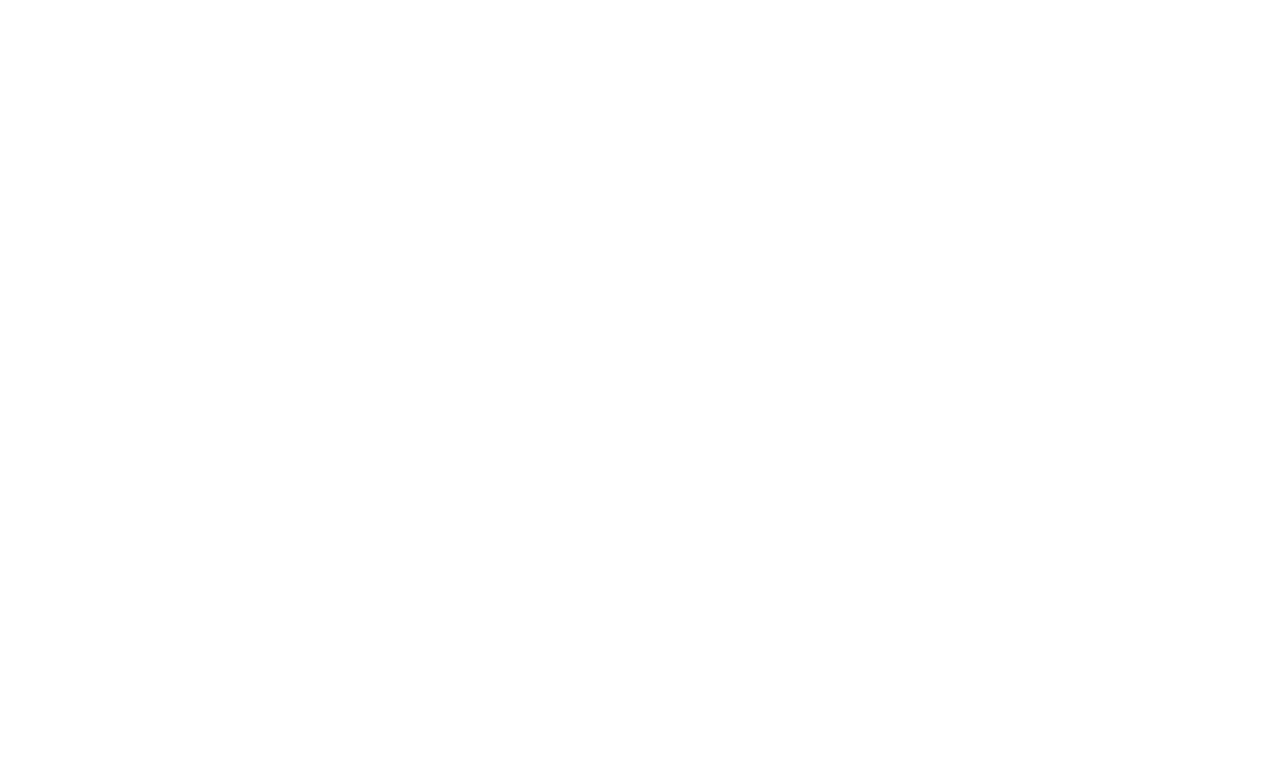
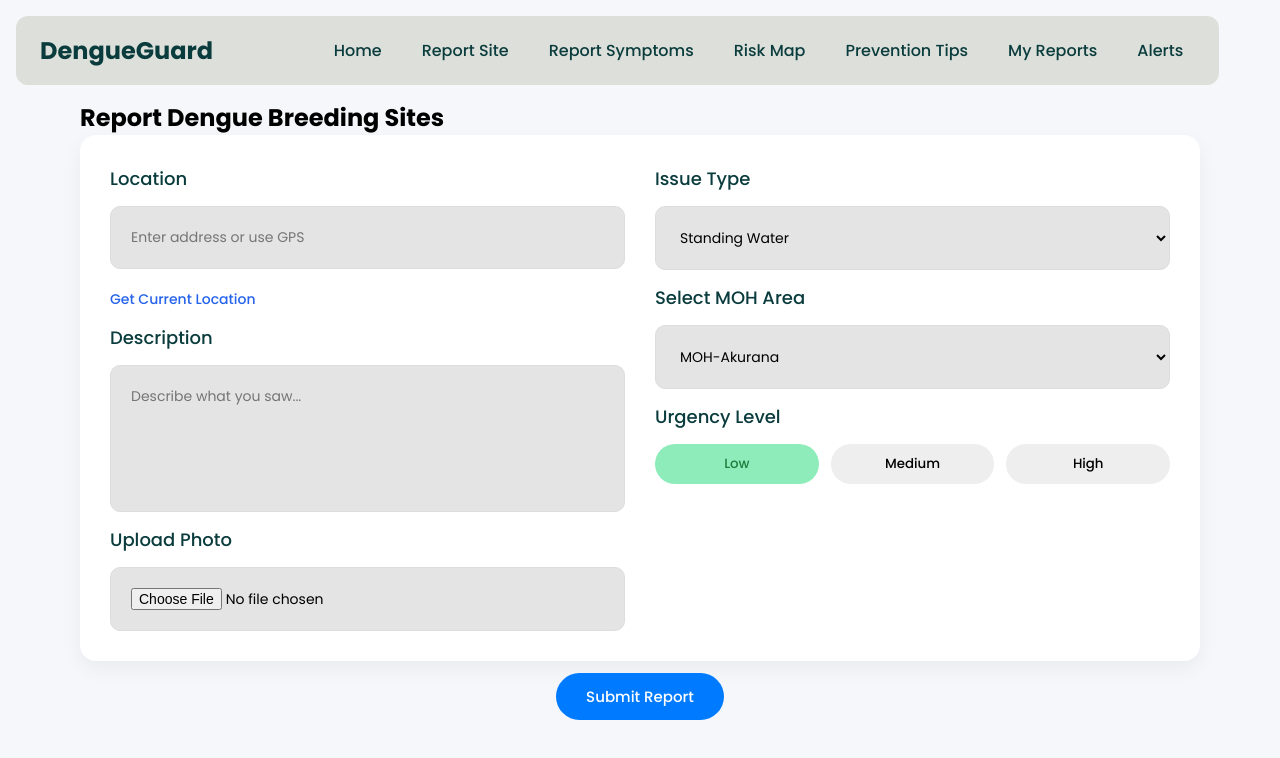
Before and after one commit to emika-sandina/dengue-guard, a React (Vite) app in the folder frontend/: page /citizen/report-sites in a window 1280 px wide. Before the commit this address had no page. Shown: the top 758 px of the page. Built offline with nearby package versions, Linux system fonts and the light colour scheme.

Commit message:
enabled current location access for the report sites page

```diff
--- a/frontend/src/App.jsx
+++ b/frontend/src/App.jsx
@@ -8,15 +8,17 @@
 import CitizenHome from "./pages/citizen/Home Page/CitizenHome";
 import MOHHome from "./pages/moh/Home Page/MOHHome";
 import ReportSites from "./pages/citizen/Report Breeding Sites/ReportSites";
+import ReportCases from "./pages/citizen/Report Cases Page/reportCases"
 
 function App() {
   return (
     <Router>
       <Routes>
-        <Route path="/" element={<Navigate to="/moh/home" />} />
+        <Route path="/" element={<Navigate to="/citizen/home" />} />
         <Route path="/citizen/home" element={<CitizenHome />} />
         <Route path="/moh/home" element={<MOHHome />}/>
-        <Route path="/citizen/report-site" element={<ReportSites/>}/>
+        <Route path="/citizen/report-sites" element={<ReportSites/>}/>
+        <Route path="/citizen/report-cases" element={<ReportCases/>}/>
       </Routes>
     </Router>
   );
--- a/frontend/src/pages/citizen/Report Breeding Sites/ReportSites.jsx
+++ b/frontend/src/pages/citizen/Report Breeding Sites/ReportSites.jsx
@@ -27,11 +27,48 @@
     setPhoto(e.target.files[0]);
   };
 
+  const getCurrentLocation = () => {
+    //checks whether the current browser supports geolocation
+    if (!navigator.geolocation) {
+      //if not supported, it displays an error to the user
+      alert("Geolocation is not supported by your browser");
+      return;
+    }
+
+    navigator.geolocation.getCurrentPosition(
+      //if the user allows access to his/her current location this block of code runs
+      (position) => {
+        const { latitude, longitude } = position.coords;
+        reverseGeocode(latitude, longitude);
+      },
+      //this code block runs if the user denies permission
+      (error) => {
+        alert("Unable to retrieve your location");
+        console.error(error);
+      },
+    );
+  };
+  //converts co-ordinates into a human readable address
+  const reverseGeocode = async (lat, lon) => {
+    const url = `https://nominatim.openstreetmap.org/reverse?format=jsonv2&lat=${lat}&lon=${lon}`;
+
+    try {
+      //sends an http req to openstreetmap and the response is converted to a JS Object from JSON
+      const response = await fetch(url);
+      const data = await response.json();
+      console.log(data);
+      const address = data.display_name;
+      setLocation(address);
+      //if the api/network is down
+    } catch (error) {
+      console.error("Error reverse geocoding:", error);
+    }
+  };
   //handling submit events
   const handleSubmit = (e) => {
-    const formData = {location, description,issueType, urgency, mohArea};
-    console.log(formData) //for testing purposes only!
-  }
+    const formData = { location, description, issueType, urgency, mohArea };
+    console.log(formData); //for testing purposes only!
+  };
 
   return (
     <div className="sitereport-layout">
@@ -50,6 +87,9 @@
               value={location}
               onChange={(e) => setLocation(e.target.value)}
             />
+            <span className="location-link" onClick={getCurrentLocation}>
+              Get Current Location
+            </span>
 
             <label>Description</label>
             <textarea
@@ -100,7 +140,9 @@
           </div>
         </div>
 
-        <button className="submit-btn" onClick={handleSubmit}>Submit Report</button>
+        <button className="submit-btn" onClick={handleSubmit}>
+          Submit Report
+        </button>
       </main>
     </div>
   );
--- a/frontend/src/pages/citizen/Report Breeding Sites/reportsites.css
+++ b/frontend/src/pages/citizen/Report Breeding Sites/reportsites.css
@@ -113,3 +113,16 @@
 .submit-btn:hover {
     transform: translateY(-5px);
 }
+
+.location-link {
+    display: inline-block;
+    margin-top: 6px;
+    font-size: 14px;
+    color: #2563eb;
+    cursor: pointer;
+    font-weight: 500;
+}
+
+.location-link:hover {
+    text-decoration: underline;
+}
```
